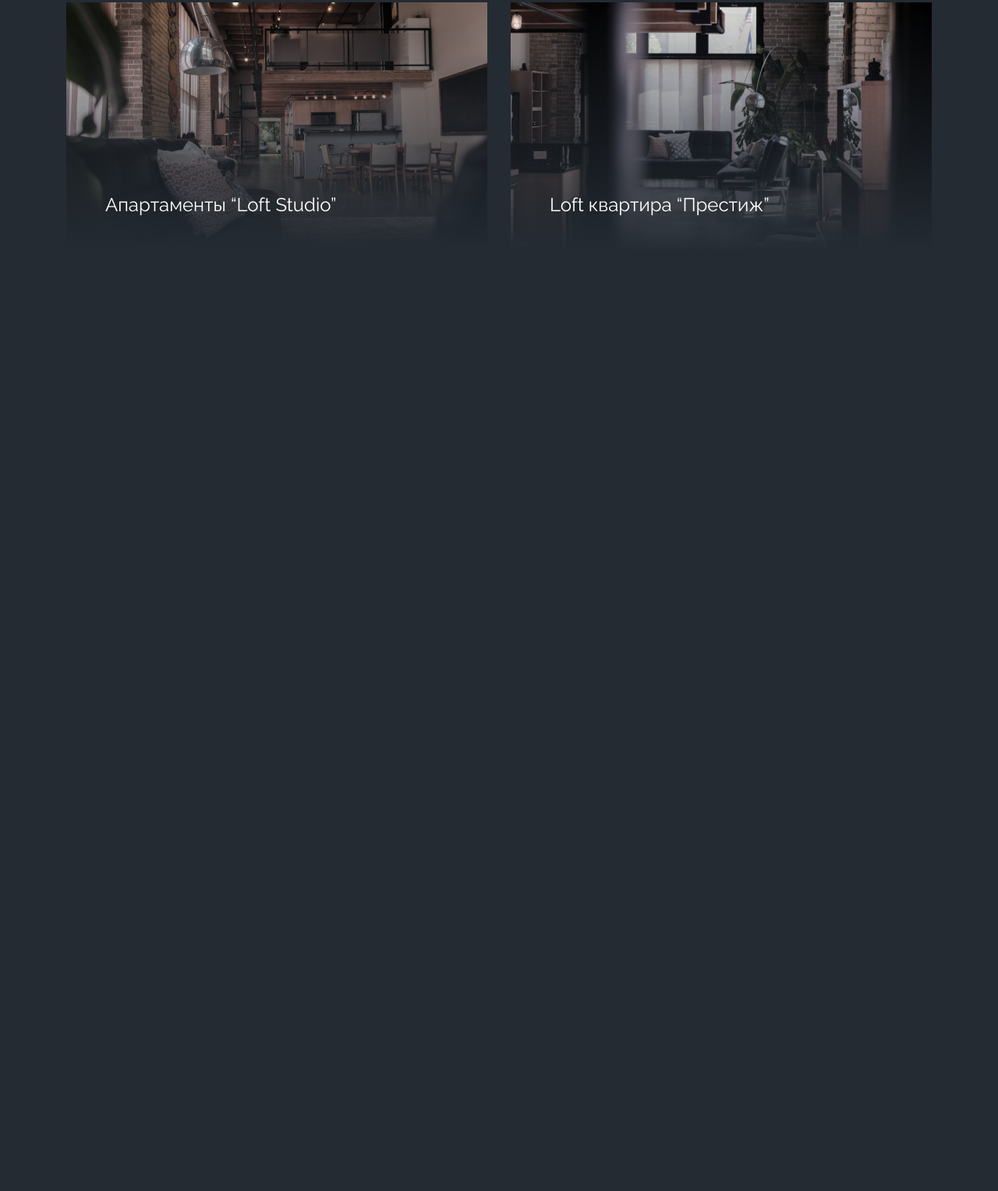
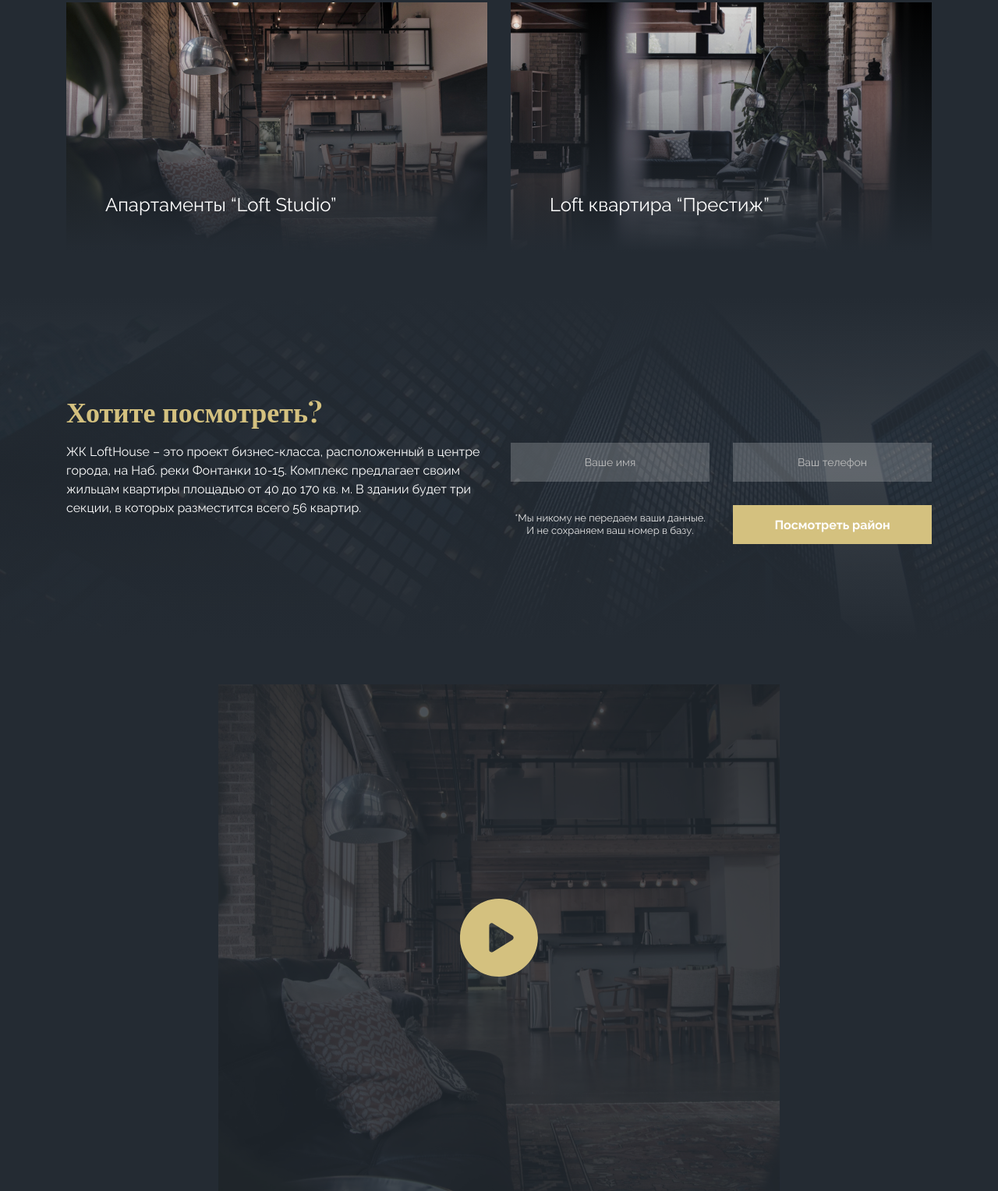
Before and after one commit to ZeiZel/loft-tut, a plain HTML site: page index.html in a window 1280 px wide. Shown: the part 1750-3278 px from the top of the page at 78% size. Before the commit the page ends 2073 px from the top, so only its background shows below. Drawn offline with nearby package versions, Linux system fonts and the light colour scheme.

Commit message:
added call-to-action and video segment

```diff
--- a/index.html
+++ b/index.html
@@ -136,8 +136,47 @@
 					</div>
 				</div>
 			</section>
+
+			<section class="cta">
+				<div class="container">
+					<div class="cta__title title">Хотите посмотреть?</div>
+					<div class="cta__wrapper">
+						<div class="cta__text">
+							<p>
+								ЖК LoftHouse – это проект бизнес-класса, расположенный в центре
+								города, на Наб. реки Фонтанки 10-15. Комплекс предлагает своим
+								жильцам квартиры площадью от 40 до 170 кв. м. В здании будет три
+								секции, в которых разместится всего 56 квартир.
+							</p>
+						</div>
+						<form action="" class="cta__form form">
+							<input type="text" class="form__input" placeholder="Ваше имя" />
+							<input type="text" class="form__input" placeholder="Ваш телефон" />
+							<p class="form__privacy">
+								*Мы никому не передаем ваши данные. <br />
+								И не сохраняем ваш номер в базу.
+							</p>
+							<button class="form__button">Посмотреть район</button>
+						</form>
+					</div>
+				</div>
+			</section>
+
+			<section class="video">
+				<h2 class="visually-hidden">Видео про ЖК LoftHouse</h2>
+				<div class="container">
+					<a href="https://www.youtube.com/watch?v=XO6rKJOaFs8" class="video__link">
+						<img src="./assets/img/video/play.svg" alt="play" class="video__icon" />
+						<img
+							src="./assets/img/video/video-img.jpg"
+							alt="play"
+							class="video__img"
+						/>
+					</a>
+				</div>
+			</section>
 		</main>
 
-		<footer></footer>
+		<footer class="footer"></footer>
 	</body>
 </html>
--- a/scss/base/_vars.scss
+++ b/scss/base/_vars.scss
@@ -4,7 +4,9 @@ $font-accent: 'Playfair Display', serif;
 $font-secondary: 'Roboto', sans-serif;
 
 // Colors
-$dark: #242B33;
-$accent: #D4C17F;
+$dark: #242b33;
+$accent: #d4c17f;
 $white: #fff;
-$footer-bg: #2D343C;
+$footer-bg: #2d343c;
+$placeholder: #bebebe;
+$muted: #e7e7e7;
--- /dev/null
+++ b/scss/blocks/_cta.scss
@@ -0,0 +1,32 @@
+.cta {
+	padding: 180px 0;
+	background: linear-gradient(180deg, $dark 10.42%, rgba(36, 43, 51, 0) 50.52%, $dark 90.1%),
+		linear-gradient(0deg, rgba(36, 43, 51, 0.9), rgba(36, 43, 51, 0.9)),
+		url('../assets/img/cta/bg.jpg'), #c4c4c4;
+
+	&__wrapper {
+		display: grid;
+		grid-template-columns: repeat(2, 1fr);
+		gap: 30px;
+	}
+
+	&__title {
+		margin-bottom: 17px;
+	}
+
+	&__text {
+		line-height: 1.5;
+
+		// если будет два абзаца, то между ними будут отступы
+		p + p {
+			margin-top: 1rem;
+		}
+	}
+
+	&__form {
+		display: grid;
+		grid-template-columns: repeat(2, 1fr);
+		align-items: center;
+		gap: 30px;
+	}
+}
--- /dev/null
+++ b/scss/blocks/_form.scss
@@ -0,0 +1,49 @@
+.form {
+	&__input {
+		background: rgba(255, 255, 255, 0.2);
+		color: $white;
+
+		height: 50px;
+		padding: 12px;
+
+		text-align: center;
+		font-size: 14px;
+
+		transition: all 0.2s ease;
+
+		&::placeholder {
+			color: $placeholder;
+		}
+
+		&:focus {
+			background: rgba(255, 255, 255, 0.25);
+		}
+	}
+
+	&__privacy {
+		font-size: 13px;
+		line-height: 16px;
+		text-align: center;
+
+		color: $muted;
+	}
+
+	&__button {
+		background: $accent;
+		color: $white;
+
+		height: 50px;
+
+		padding: 12px;
+
+		font-weight: 700;
+
+		text-align: center;
+
+		transition: all 0.2s ease;
+
+		&:hover {
+			background: saturate($accent, 15%);
+		}
+	}
+}
--- /dev/null
+++ b/scss/blocks/_video.scss
@@ -0,0 +1,45 @@
+.video {
+	text-align: center;
+
+	&__link {
+		display: inline-block;
+
+		position: relative;
+
+		&::before {
+			content: '';
+
+			position: absolute;
+			left: 0;
+			top: 0;
+
+			width: 100%;
+			height: 100%;
+
+			background: rgba(36, 43, 51, 0.8);
+
+			transition: all 0.2s ease;
+		}
+
+		&:hover::before {
+			background: rgba(36, 43, 51, 0.7);
+		}
+
+		&:hover .video__icon {
+			transform: translate(-50%, -50%) scale(1.2);
+			filter: saturate(1.5);
+		}
+	}
+
+	&__icon {
+		position: absolute;
+		top: 50%;
+		left: 50%;
+		transform: translate(-50%, -50%);
+
+		transition: all 0.2s ease;
+	}
+
+	&__img {
+	}
+}
--- a/scss/main.scss
+++ b/scss/main.scss
@@ -13,3 +13,6 @@
 @import './blocks/benefits';
 @import './blocks/apartments';
 @import './blocks/card';
+@import './blocks/cta';
+@import './blocks/form';
+@import './blocks/video';
```
Also changed, not shown: assets/img/cta/bg.jpg (added), assets/img/video/play.svg (added), assets/img/video/video-img.jpg (added), css/main.css, 1 other file.
